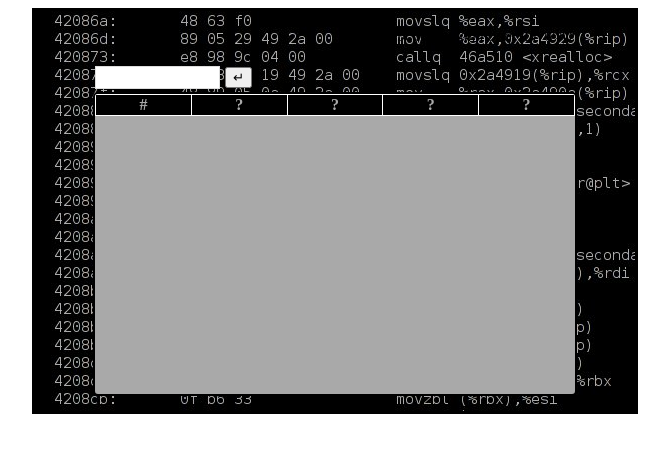
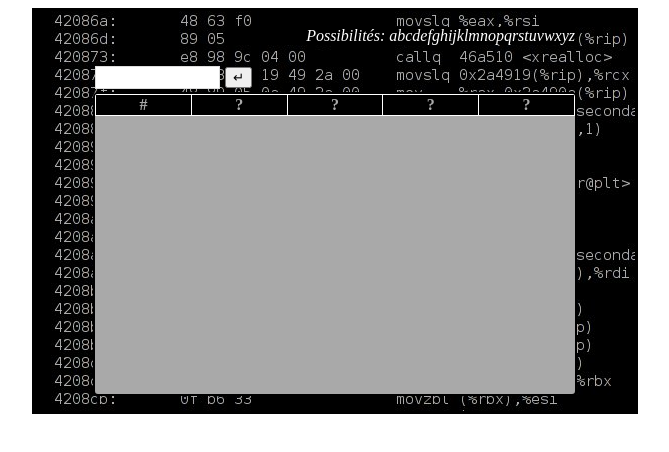
Before and after one commit to yoann-dufresne/Spaceship_node, a website: page client/js/miniGames/hack/view.html in a window 1280 px wide. Shown: the whole page, without its empty margins (308-977 px from the left). Drawn offline with Linux system fonts and the light colour scheme.

Commit message:
mises à jour fond d'écran

```diff
--- a/client/js/miniGames/hack/hack.css
+++ b/client/js/miniGames/hack/hack.css
@@ -31,9 +31,12 @@
 }
 
 .hack-alphabet {
+  color:white;
+  background-color:black;
   font-style: italic;
   text-align: right;
   overflow: auto;
+  margin-left:130px;
 }
 
 .hack-submit {
--- a/client/js/miniGames/hack/hack.js
+++ b/client/js/miniGames/hack/hack.js
@@ -101,7 +101,7 @@ var hack = (function(){
         var innerHTML = " \
             <div class='hack-wrapper'> \
                 <div class='hack-input-block'> \
-                    <p class='hack-alphabet'>indice: "+alphabetHTML+"</p> \
+                    <p class='hack-alphabet'>Possibilités: "+alphabetHTML+"</p> \
                     <input id='hack-input' type='text' class='hack-input hack-error'></input> \
                     <button id='hack-submit' class='hack-submit'>↵</button> \
                 </div> \
```
